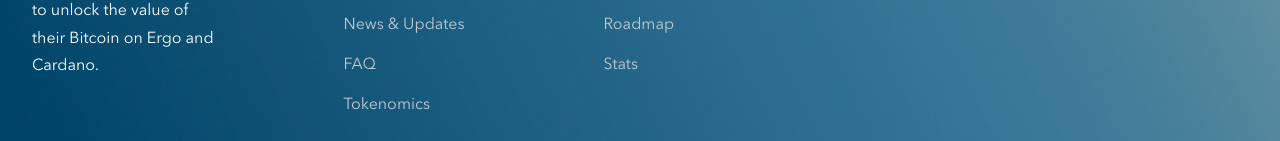
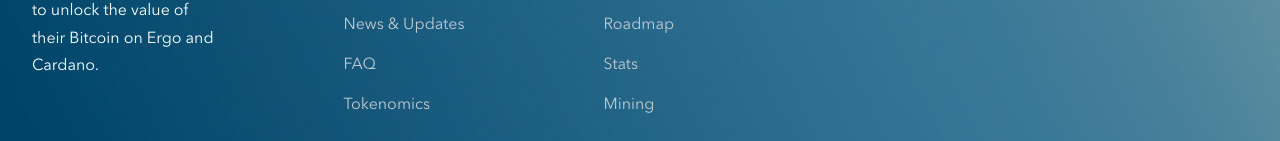
Before and after one commit to SaturnLabs/anetabtc-landing, a React (Create React App) app: page / in a window 1280 px wide. Shown: the part 3939-4080 px from the top of the page. Built offline with nearby package versions, Linux system fonts and the light colour scheme.

Commit message:
link mining

```diff
--- a/src/Landing.js
+++ b/src/Landing.js
@@ -3,6 +3,7 @@ import './App.css';
 import './custom.css';
 import {useContext} from 'react';
 import {ThemeContext} from './theme'
+import PPTX from './mining.pptx';
 
 function Landing() {
   const [{theme, isDark}, toggleTheme] = useContext(ThemeContext);
@@ -17,7 +18,7 @@ function Landing() {
 <div className="foot1"><img src={require('./static/imgphoto/rectangle.png')} /><img src={require('./static/imgphoto/Rectangle1.png')} className="ph1" style = {{filter: theme.imgconf}}/><br />anetaBTC is a decentralized, secure protocol that allows users to unlock the value of their Bitcoin on Ergo and Cardano. </div>
 
 <div className="foot2" ><ul><b>anetaBTC</b>
-<li><a href="/team" class="active" target="_blank" style = {{color: theme.links}}>Team</a></li>
+<li><a href="https://team.anetabtc.io/" class="active" target="_blank" style = {{color: theme.links}}>Team</a></li>
 <li><a href="https://docs.anetabtc.io/" class="active" target="_blank" style = {{color: theme.links}}>Docs</a></li>
 <li><a href="https://play.google.com/store/apps/details?id=io.anetabtc.android" class="active" target="_blank" style = {{color: theme.links}}>Aneta Wallet</a></li>
 
@@ -34,6 +35,7 @@ function Landing() {
 
 <li><a href="https://medium.com/@anetaBTC/roadmap-2-0-b2fe0c47eec6" class="active" target="_blank" style = {{color: theme.links}}>Roadmap</a></li>
 <li><a href="https://datastudio.google.com/u/0/reporting/4cb333f9-39bf-448b-8d2d-f7ac3f44ad5d/page/FyZjC" class="active" target="_blank" style = {{color: theme.links}}>Stats</a></li>
+<li><a href="{PPTX}" download="mining" style = {{color: theme.links}}>Mining</a></li>
 </ul></div>
 
 <div className="foot4"><ul> <b>Foundation</b>
```
Also changed, not shown: 1 other file (tests, documents, lock files or other folders).
